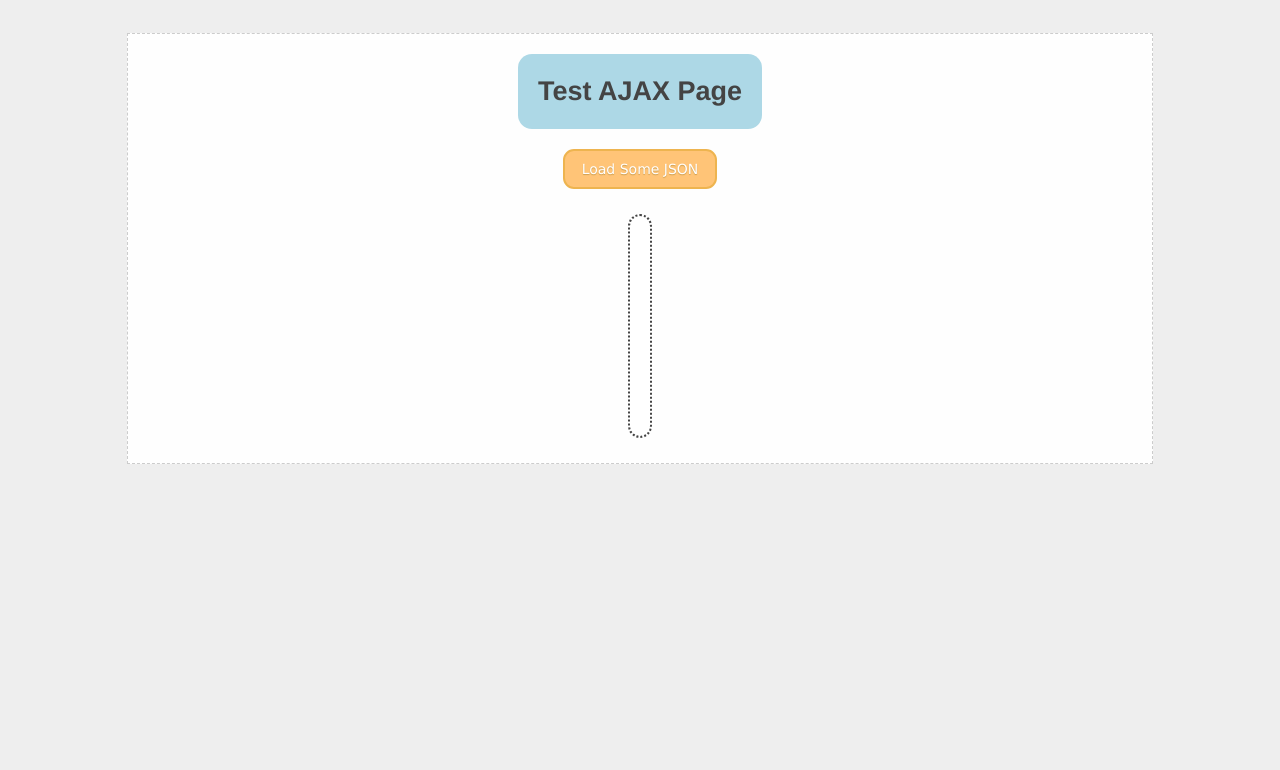
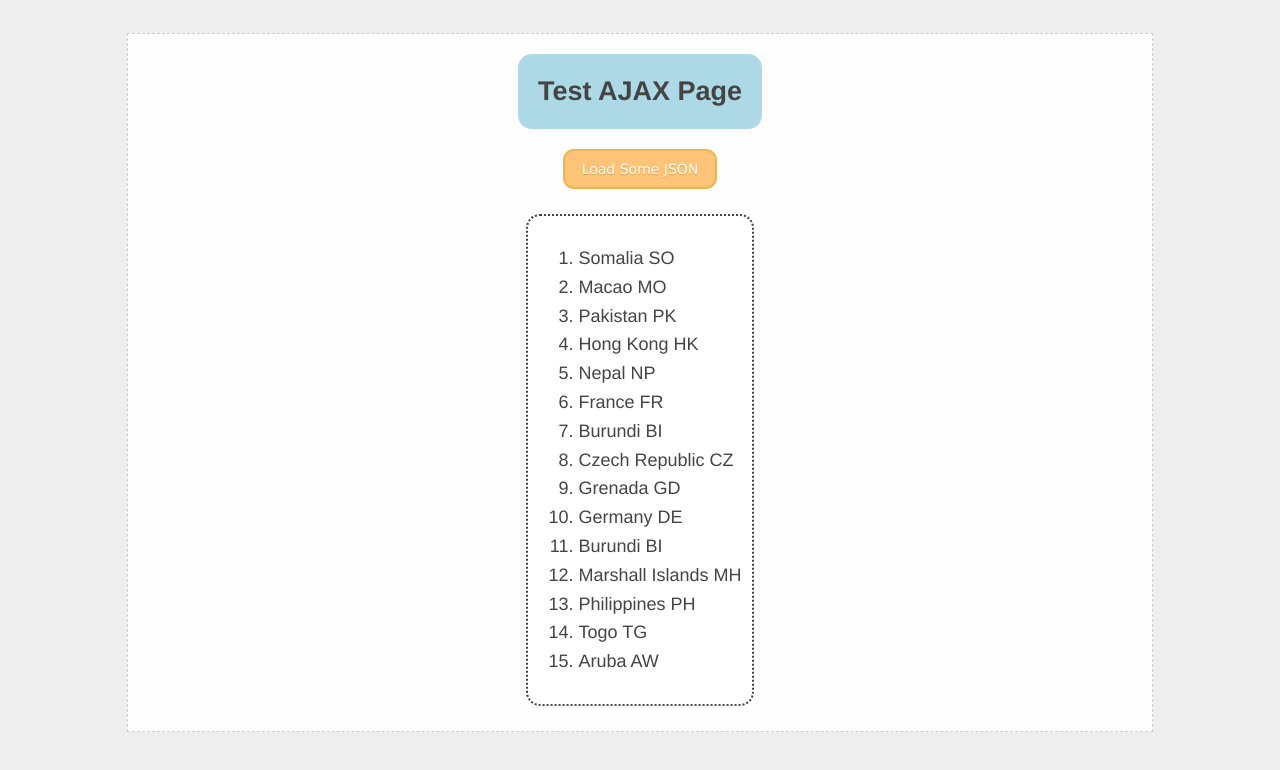
Before and after one commit to adesormeaux/adesormeaux.github.io, a plain HTML site: page lab_6_ajax/index.html in a window 1280 px wide. Both pictures are taken after a click on the button "Load Some JSON". Drawn offline with Linux system fonts and the light colour scheme.

Commit message:
final commit

```diff
--- a/lab_6_ajax/index.html
+++ b/lab_6_ajax/index.html
@@ -20,26 +20,25 @@
   function loadData() {
     fetch('ajax_sample.json')
       .then(res => res.json())
-      .then(data => data.map(c => c.code))
+      .then(data => data.map(item => [item.name,item.code].join(" ")))
       .then(data => {
-        let nameArray = list.map((i) => i.name);
-
-        //Variables to help track uniqueness
+        //Variables to check uniqueness
         let numArray = [];
         let unique = true;
 
-        //const instructions = document.querySelector('.instructions');
-        //instructions.innerHTML = '';
+        let content = document.querySelector(".content");
+
+        let ol = document.createElement("ol");
 
         for(let i = 0; i < 15; i++){
-          var selectNumber = getRandomIntInclusive(0,242);
+          const num = getRandomIntInclusive(0,242);
           //Checks for uniqueness
           do{
             for(let a = 0; a < numArray.length; a++){
-              if(numArray[a] == selectNumber) {
-                selectNumber = getRandomIntInclusive(0,242);
+              if(numArray[a] == num){
+                num = getRandomIntInclusive(0, 242);
                 unique = false;
-                break
+                breaks
               } else{
                 unique = true;
               }
@@ -47,18 +46,22 @@
           } while(unique == false);
 
           let el = document.createElement("li");
+          el.innerText = data[num];
 
-          el.innerHTML = nameArray[selectNumber];
+          ol.appendChild(el);
+        }
 
-          instructions.appendChild(el);
+        content.appendChild(ol);
+        numArray.push(num);
 
-          //Adds the number to the "used array" pile
-          numArray.push(selectNumber);
-
-          document.querySelector(".content").innerText = data;
-        };
+        return data;
       })
   }
+/*
+  function nameAndCode(item){
+    let fullname = [item.name,item.code].join(" ");
+    return fullname;
+  }*/
 
     function getRandomIntInclusive(min, max){
       min = Math.ceil(min);
```
Also changed, not shown: 2 other files.
